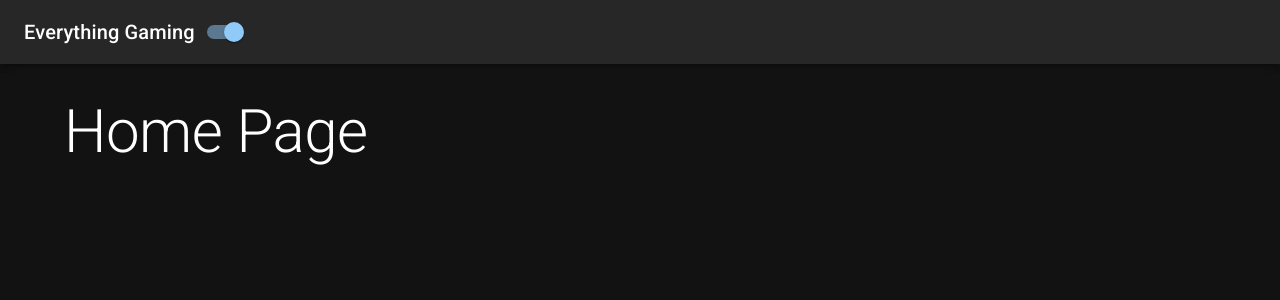
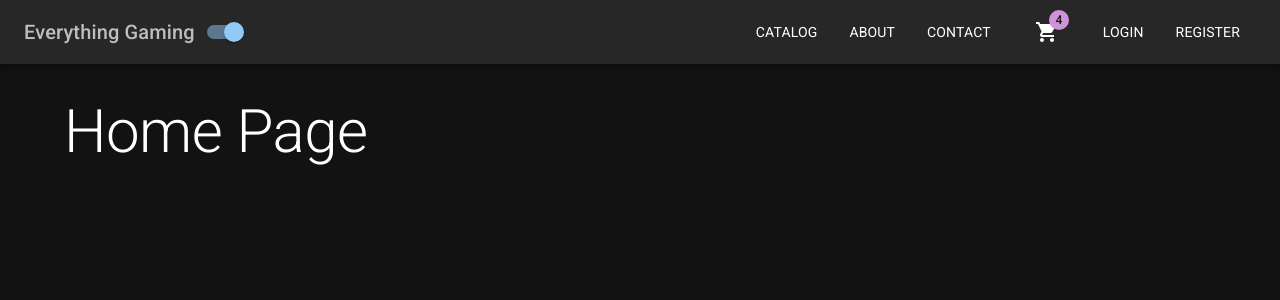
Before and after one commit to KramerJProg/EverythingGaming, a React (Vite) app in the folder client/: page / in a window 1280 px wide. Shown: the top 300 px of the page. Built offline with nearby package versions, Linux system fonts and the light colour scheme.

Commit message:
Styled Nav Bar, LG for now (#16)
Co-authored-by: Kramer Jensen <kramerdjensen@gmail.com>

```diff
--- a/client/src/app/layout/Header.tsx
+++ b/client/src/app/layout/Header.tsx
@@ -1,4 +1,36 @@
-import { AppBar, Switch, Toolbar, Typography } from "@mui/material";
+import { ShoppingCart } from "@mui/icons-material";
+import { AppBar, Badge, Box, IconButton, List, ListItem, Switch, Toolbar, Typography } from "@mui/material";
+import { NavLink } from "react-router-dom";
+
+// Routes for other page components.
+const pageLinks = [
+    {title: 'catalog', path: '/catalog'},
+    {title: 'about', path: '/about'},
+    {title: 'contact', path: '/contact'}
+]
+
+// Routes for Login and Registration.
+const loginLinks = [
+    {title: 'login', path: '/login'},
+    {title: 'register', path: '/register'}
+]
+
+// Applies to all styling in the Nav Bar.
+const navStyles = {
+    color: 'inherit',
+    textDecoration: 'none',
+    '&:hover': {
+        color: 'grey.500'
+    },
+    '&.active': {
+        color: 'text.secondary'
+    }
+}
+
+// For the font size of the nav items.
+const navStyleFontSizeNavItems = {
+    typography: 'body2',
+}
 
 interface Props {
     darkMode: boolean;
@@ -8,11 +40,54 @@ interface Props {
 export default function Header({darkMode, handleThemeChange}: Props) {
     return (
         <AppBar position="sticky" sx={{mb: 4}}>
-            <Toolbar>
-                <Typography variant="h6">
-                    Everything Gaming
-                </Typography>
-                <Switch checked={darkMode} onChange={handleThemeChange} />
+            <Toolbar sx={{display: 'flex', justifyContent: 'space-between', alignItems: 'center'}}>
+
+                <Box display='flex' alignItems='center'>
+
+                    {/* Title of Application link which navs to Home Page. */}
+                    <Typography variant="h6" component={NavLink} to='/' sx={navStyles}>
+                        Everything Gaming
+                    </Typography>
+                    <Switch checked={darkMode} onChange={handleThemeChange} />
+                </Box>
+
+                <Box display='flex' alignItems='center' sx={navStyleFontSizeNavItems}>
+
+                    {/* Catalog, About, and Contact Pages. */}
+                    <List sx={{display: 'flex'}}>
+                        {pageLinks.map(({title, path}) => (
+                            <ListItem
+                                component={NavLink}
+                                to={path}
+                                key={path}
+                                sx={navStyles}
+                            >
+                                {title.toUpperCase()}
+                            </ListItem>
+                        ))}
+                    </List>
+
+                    {/* Shopping Cart Icon. */}
+                    <IconButton size="large" edge='start' color='inherit' sx={{mr: 2, ml: 2}}>
+                        <Badge badgeContent='4' color="secondary">
+                            <ShoppingCart />
+                        </Badge>
+                    </IconButton>
+
+                    {/* Login and Registration Links. */}
+                    <List sx={{display: 'flex'}}>
+                        {loginLinks.map(({title, path}) => (
+                            <ListItem
+                                component={NavLink}
+                                to={path}
+                                key={path}
+                                sx={navStyles}
+                            >
+                                {title.toUpperCase()}
+                            </ListItem>
+                        ))}
+                    </List>
+                </Box>
             </Toolbar>
         </AppBar>
     )
```
